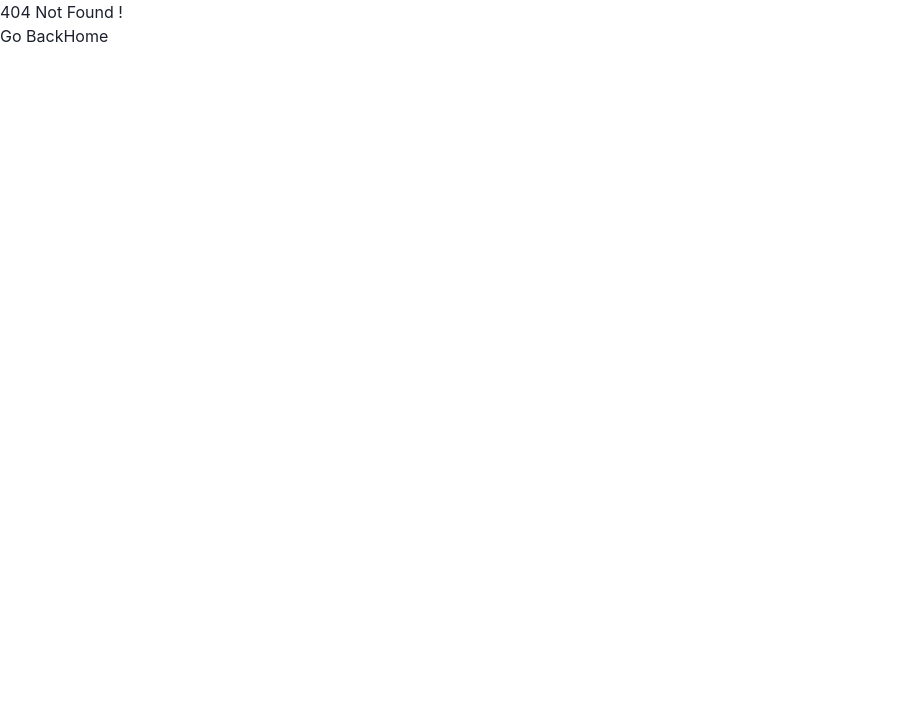
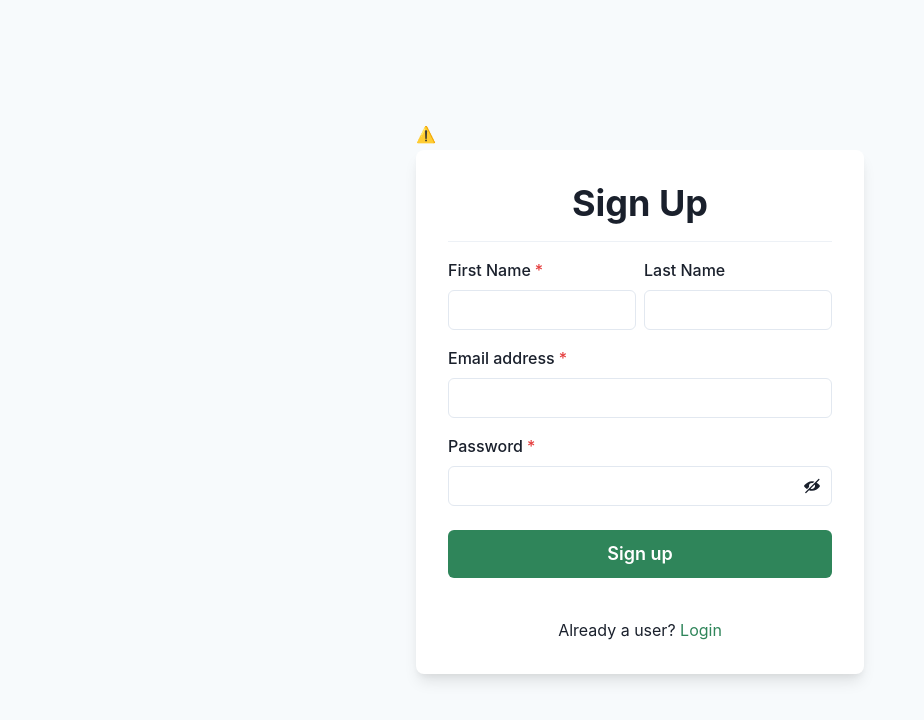
Before and after one commit to philimon-reset/Go-Green, a React (Vite) app in the folder Client/: page /auth/signup in a window 1280 px wide. Before the commit this address had no page. Shown: the top 720 px of the page, without its empty margins (0-924 px from the left). Built offline with nearby package versions, Linux system fonts and the light colour scheme; no server answers.

Commit message:
Auth pages done

```diff
--- a/Client/package.json
+++ b/Client/package.json
@@ -9,9 +9,11 @@
     "preview": "vite preview"
   },
   "dependencies": {
+    "@chakra-ui/icons": "^2.0.11",
     "@chakra-ui/react": "^2.3.7",
     "@emotion/react": "^11.10.5",
     "@emotion/styled": "^11.10.5",
+    "@lottiefiles/react-lottie-player": "^3.4.7",
     "@tanstack/react-query": "^4.14.3",
     "axios": "^1.1.3",
     "framer-motion": "^7.6.4",
--- a/Client/src/layouts/auth.jsx
+++ b/Client/src/layouts/auth.jsx
@@ -0,0 +1,25 @@
+import { Box, Flex, useColorModeValue } from "@chakra-ui/react";
+import { Outlet } from "react-router-dom";
+
+import { Player } from "@lottiefiles/react-lottie-player";
+
+export default function AuthLayout() {
+  return (
+    <Flex
+      minH={"100vh"}
+      align={"center"}
+      justify={"space-evenly"}
+      bg={useColorModeValue("gray.50", "gray.800")}
+    >
+      <Box>
+        <Player
+          autoplay
+          loop
+          src="https://assets7.lottiefiles.com/packages/lf20_i9mxcD.json"
+          style={{ height: "200px", width: "300px" }}
+        />
+        <Outlet />
+      </Box>
+    </Flex>
+  );
+}
--- a/Client/src/pages/FourOFour.jsx
+++ b/Client/src/pages/FourOFour.jsx
@@ -6,7 +6,7 @@ export default function FourOFour() {
     <>
       <h1>404 Not Found !</h1>
       <div>
-        Go Back
+        Go Back{" "}
         <Link as={RouterLink} to="/">
           Home
         </Link>
--- /dev/null
+++ b/Client/src/pages/Login.jsx
@@ -0,0 +1,73 @@
+import {
+  Flex,
+  Box,
+  FormControl,
+  FormLabel,
+  Input,
+  Stack,
+  Button,
+  Heading,
+  Divider,
+  useColorModeValue,
+  Center,
+  Link,
+} from "@chakra-ui/react";
+
+import { Link as ReactLink } from "react-router-dom";
+
+export default function Login() {
+  return (
+    <Flex
+      align={"center"}
+      justify={"center"}
+      bg={useColorModeValue("gray.50", "gray.800")}
+      maxH={"75vh"}
+    >
+      <Stack
+        spacing={{ base: 5, lg: 8 }}
+        mx={"auto"}
+        width={{ base: "75vw", lg: "35vw" }}
+        py={1}
+        px={0}
+      >
+        <Box
+          rounded={"lg"}
+          bg={useColorModeValue("white", "gray.700")}
+          boxShadow={"lg"}
+          p={8}
+        >
+          <Heading fontSize={"4xl"}>
+            <Center>Log In</Center>
+          </Heading>
+          <Divider my={4} />
+          <Stack spacing={4}>
+            <FormControl id="email">
+              <FormLabel>Email address</FormLabel>
+              <Input type="email" />
+            </FormControl>
+            <FormControl id="password">
+              <FormLabel>Password</FormLabel>
+              <Input type="password" />
+            </FormControl>
+            <Stack spacing={10} py={2}>
+              <Button
+                bg={"green.600"}
+                color={"white"}
+                _hover={{
+                  bg: "green.500",
+                }}
+              >
+                Log In
+              </Button>
+              <Center color={"green.600"}>
+                <Link as={ReactLink} to="/auth/signup">
+                  Sign up instead ?
+                </Link>
+              </Center>
+            </Stack>
+          </Stack>
+        </Box>
+      </Stack>
+    </Flex>
+  );
+}
--- /dev/null
+++ b/Client/src/pages/Signup.jsx
@@ -0,0 +1,111 @@
+import {
+  Flex,
+  Box,
+  FormControl,
+  FormLabel,
+  Input,
+  InputGroup,
+  HStack,
+  InputRightElement,
+  Stack,
+  Button,
+  Text,
+  Heading,
+  Center,
+  Divider,
+  useColorModeValue,
+  Link,
+} from "@chakra-ui/react";
+
+import { Link as ReactLink } from "react-router-dom";
+import { useState } from "react";
+import { ViewIcon, ViewOffIcon } from "@chakra-ui/icons";
+
+export default function Signup() {
+  const [showPassword, setShowPassword] = useState(false);
+  return (
+    <Flex
+      align={"center"}
+      justify={"center"}
+      bg={useColorModeValue("gray.50", "gray.800")}
+      maxH={"75vh"}
+    >
+      <Stack
+        spacing={{ base: 5, lg: 8 }}
+        mx={"auto"}
+        width={{ base: "75vw", lg: "35vw" }}
+        py={1}
+        px={0}
+      >
+        <Box
+          rounded={"lg"}
+          bg={useColorModeValue("white", "gray.700")}
+          boxShadow={"lg"}
+          p={8}
+        >
+          <Heading fontSize={"4xl"}>
+            <Center>Sign Up</Center>
+          </Heading>
+          <Divider my={4} />
+          <Stack spacing={4}>
+            <HStack>
+              <Box>
+                <FormControl id="firstName" isRequired>
+                  <FormLabel>First Name</FormLabel>
+                  <Input type="text" />
+                </FormControl>
+              </Box>
+              <Box>
+                <FormControl id="lastName">
+                  <FormLabel>Last Name</FormLabel>
+                  <Input type="text" />
+                </FormControl>
+              </Box>
+            </HStack>
+            <FormControl id="email" isRequired>
+              <FormLabel>Email address</FormLabel>
+              <Input type="email" />
+            </FormControl>
+            <FormControl id="password" isRequired>
+              <FormLabel>Password</FormLabel>
+              <InputGroup>
+                <Input type={showPassword ? "text" : "password"} />
+                <InputRightElement h={"full"}>
+                  <Button
+                    variant={"ghost"}
+                    onClick={() =>
+                      setShowPassword((showPassword) => !showPassword)
+                    }
+                  >
+                    {showPassword ? <ViewIcon /> : <ViewOffIcon />}
+                  </Button>
+                </InputRightElement>
+              </InputGroup>
+            </FormControl>
+            <Stack spacing={10} pt={2}>
+              <Button
+                loadingText="Submitting"
+                size="lg"
+                bg={"green.600"}
+                color={"white"}
+                _hover={{
+                  bg: "green.500",
+                }}
+              >
+                Sign up
+              </Button>
+            </Stack>
+            <Stack pt={6}>
+              <Text align={"center"}>
+                Already a user?{" "}
+                <Link as={ReactLink} to="/auth/" color={"green.600"}>
+                  Login
+                </Link>
+              </Text>
+            </Stack>
+          </Stack>
+        </Box>
+      </Stack>
+    </Flex>
+  );
+}
--- a/Client/src/routes/index.jsx
+++ b/Client/src/routes/index.jsx
@@ -2,6 +2,9 @@ import { createBrowserRouter } from "react-router-dom";
 import Root from "../pages/root";
 import MainLayout from "../layouts/main";
 import FourOFour from "../pages/FourOFour";
+import AuthLayout from "../layouts/auth";
+import Login from "../pages/Login";
+import Signup from "../pages/Signup";
 
 const router = createBrowserRouter([
   {
@@ -19,6 +22,20 @@ const router = createBrowserRouter([
       },
     ],
   },
+  {
+    path: "/auth",
+    element: <AuthLayout />,
+    children: [
+      {
+        index: true,
+        element: <Login />,
+      },
+      {
+        path: "signup",
+        element: <Signup />,
+      },
+    ],
+  },
 ]);
 
 export default router;
```
Also changed, not shown: 1 other file (tests, documents, lock files or other folders).
